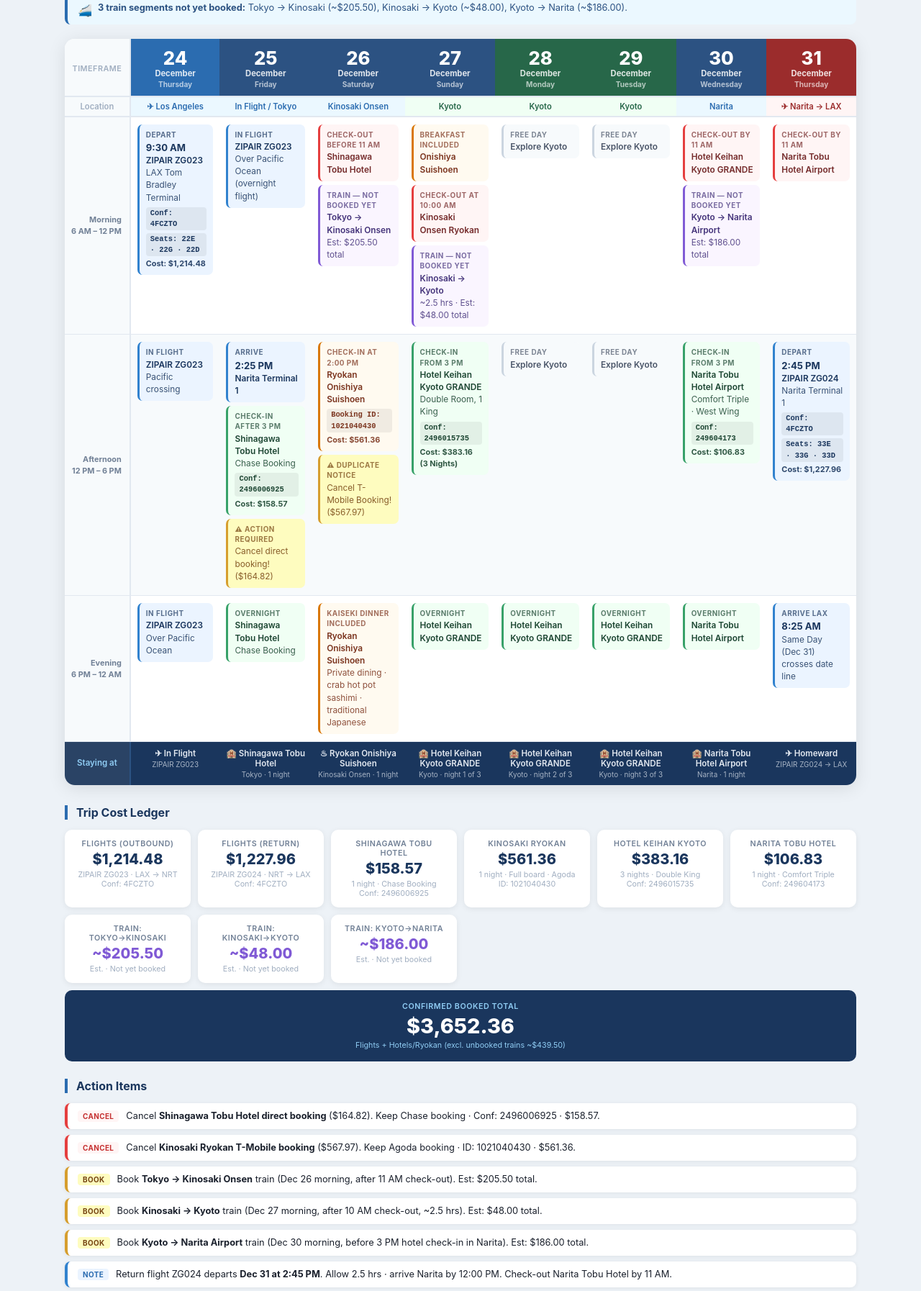
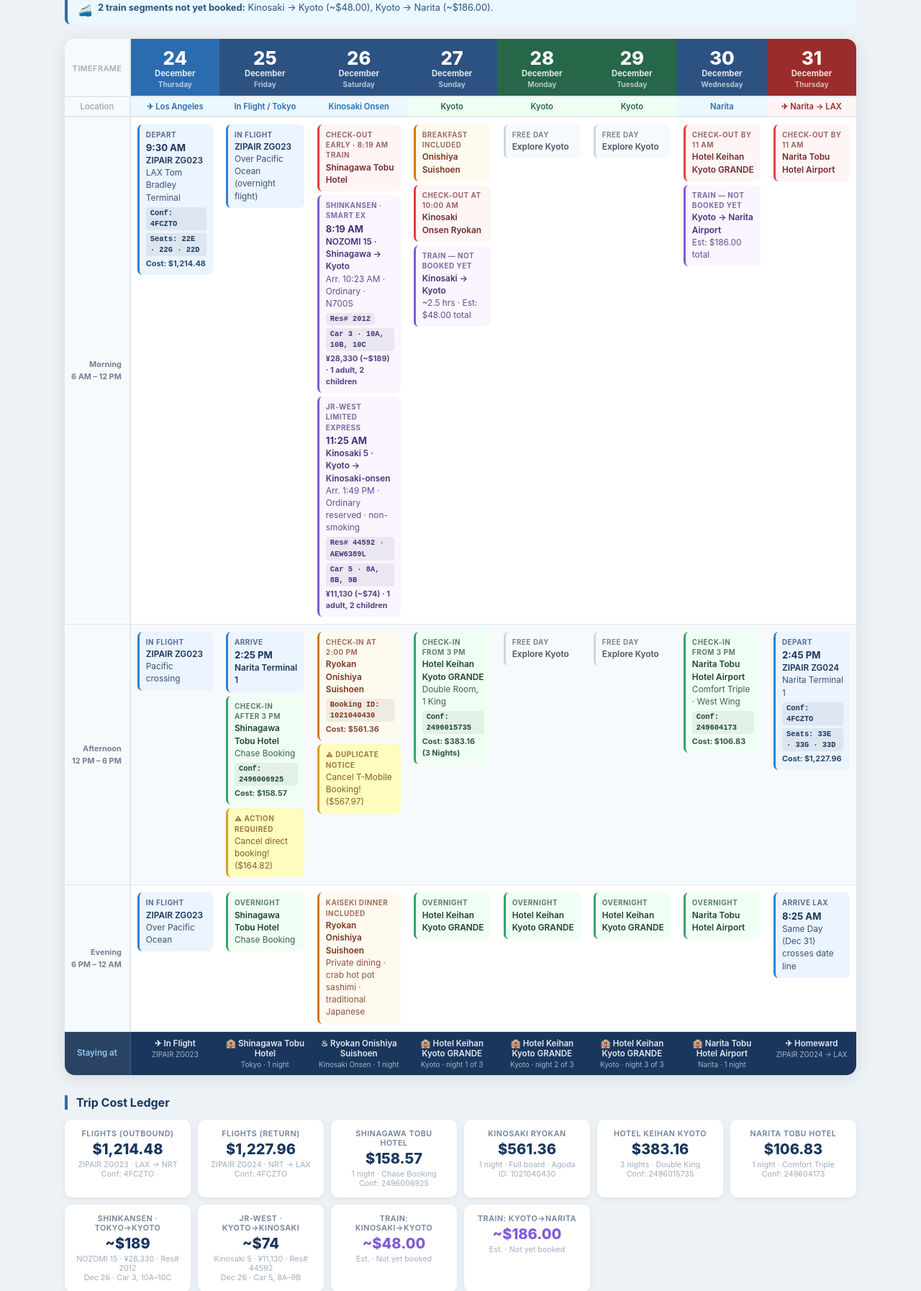
Before and after one commit to kotspublic/japan2026, a plain HTML site: page japan2026_v3.html in a window 1280 px wide. Shown: the part 247-2041 px from the top of the page at 72% size. Drawn offline with Linux system fonts and the light colour scheme.

Commit message:
docs(itinerary): record confirmed Dec 26 rail reservations
Update the schedule and trip total with the booked Shinagawa–Kyoto and
Kyoto–Kinosaki trains, and remove the Tokyo–Kinosaki booking reminder.

```diff
--- a/japan2026_v3.html
+++ b/japan2026_v3.html
@@ -365,7 +365,7 @@
   </div>
   <div class="alert alert-info">
     <span class="alert-icon">🚄</span>
-    <div><strong>3 train segments not yet booked:</strong> Tokyo → Kinosaki (~$205.50), Kinosaki → Kyoto (~$48.00), Kyoto → Narita (~$186.00).</div>
+    <div><strong>2 train segments not yet booked:</strong> Kinosaki → Kyoto (~$48.00), Kyoto → Narita (~$186.00).</div>
   </div>
 </div>
 
@@ -459,13 +459,26 @@
       <!-- Dec 26 -->
       <td>
         <div class="ev ev-checkout">
-          <span class="ev-tag">Check-out before 11 AM</span>
+          <span class="ev-tag">Check-out early · 8:19 AM train</span>
           <span class="ev-name">Shinagawa Tobu Hotel</span>
         </div>
         <div class="ev ev-train">
-          <span class="ev-tag">Train — not booked yet</span>
-          <span class="ev-name">Tokyo → Kinosaki Onsen</span><br>
-          <span class="ev-detail">Est: $205.50 total</span>
+          <span class="ev-tag">Shinkansen · smart EX</span>
+          <span class="ev-time">8:19 AM</span><br>
+          <span class="ev-name">NOZOMI 15 · Shinagawa → Kyoto</span><br>
+          <span class="ev-detail">Arr. 10:23 AM · Ordinary · N700S</span><br>
+          <span class="ev-conf">Res# 2012</span><br>
+          <span class="ev-conf">Car 3 · 10A, 10B, 10C</span><br>
+          <span class="ev-cost">¥28,330 (~$189) · 1 adult, 2 children</span>
+        </div>
+        <div class="ev ev-train">
+          <span class="ev-tag">JR-West Limited Express</span>
+          <span class="ev-time">11:25 AM</span><br>
+          <span class="ev-name">Kinosaki 5 · Kyoto → Kinosaki-onsen</span><br>
+          <span class="ev-detail">Arr. 1:49 PM · Ordinary reserved · non-smoking</span><br>
+          <span class="ev-conf">Res# 44592 · AEW6389L</span><br>
+          <span class="ev-conf">Car 5 · 8A, 8B, 9B</span><br>
+          <span class="ev-cost">¥11,130 (~$74) · 1 adult, 2 children</span>
         </div>
       </td>
 
@@ -748,9 +761,14 @@
       <div class="cost-note">1 night · Comfort Triple<br>Conf: 249604173</div>
     </div>
     <div class="cost-card">
-      <div class="cost-label">Train: Tokyo→Kinosaki</div>
-      <div class="cost-val" style="color:#805ad5;">~$205.50</div>
-      <div class="cost-note">Est. · Not yet booked</div>
+      <div class="cost-label">Shinkansen · Tokyo→Kyoto</div>
+      <div class="cost-val">~$189</div>
+      <div class="cost-note">NOZOMI 15 · ¥28,330 · Res# 2012<br>Dec 26 · Car 3, 10A–10C</div>
+    </div>
+    <div class="cost-card">
+      <div class="cost-label">JR-West · Kyoto→Kinosaki</div>
+      <div class="cost-val">~$74</div>
+      <div class="cost-note">Kinosaki 5 · ¥11,130 · Res# 44592<br>Dec 26 · Car 5, 8A–9B</div>
     </div>
     <div class="cost-card">
       <div class="cost-label">Train: Kinosaki→Kyoto</div>
@@ -764,8 +782,8 @@
     </div>
     <div class="cost-total">
       <div class="cost-label">Confirmed Booked Total</div>
-      <div class="cost-val">$3,652.36</div>
-      <div class="cost-note">Flights + Hotels/Ryokan (excl. unbooked trains ~$439.50)</div>
+      <div class="cost-val">$3,915.43</div>
+      <div class="cost-note">Flights + Hotels/Ryokan + Dec 26 trains (excl. unbooked Kinosaki→Kyoto ~$48, Kyoto→Narita ~$186)</div>
     </div>
   </div>
 </div>
@@ -784,15 +802,15 @@
     </li>
     <li class="warn">
       <span class="action-badge">Book</span>
-      <div>Book <strong>Tokyo → Kinosaki Onsen</strong> train (Dec 26 morning, after 11 AM check-out). Est: $205.50 total.</div>
-    </li>
-    <li class="warn">
-      <span class="action-badge">Book</span>
       <div>Book <strong>Kinosaki → Kyoto</strong> train (Dec 27 morning, after 10 AM check-out, ~2.5 hrs). Est: $48.00 total.</div>
     </li>
     <li class="warn">
       <span class="action-badge">Book</span>
       <div>Book <strong>Kyoto → Narita Airport</strong> train (Dec 30 morning, before 3 PM hotel check-in in Narita). Est: $186.00 total.</div>
+    </li>
+    <li class="info">
+      <span class="action-badge">Ticket</span>
+      <div>Dec 26 trains are booked. Collect the <strong>JR-West Kinosaki 5</strong> ticket at a Kyoto Station ticket office/machine outside the gates (have Visa ending 2697 + 4-digit ID); the Shinkansen boards with the smart EX QR ticket or a registered IC card.</div>
     </li>
     <li class="info">
       <span class="action-badge">Note</span>
```
